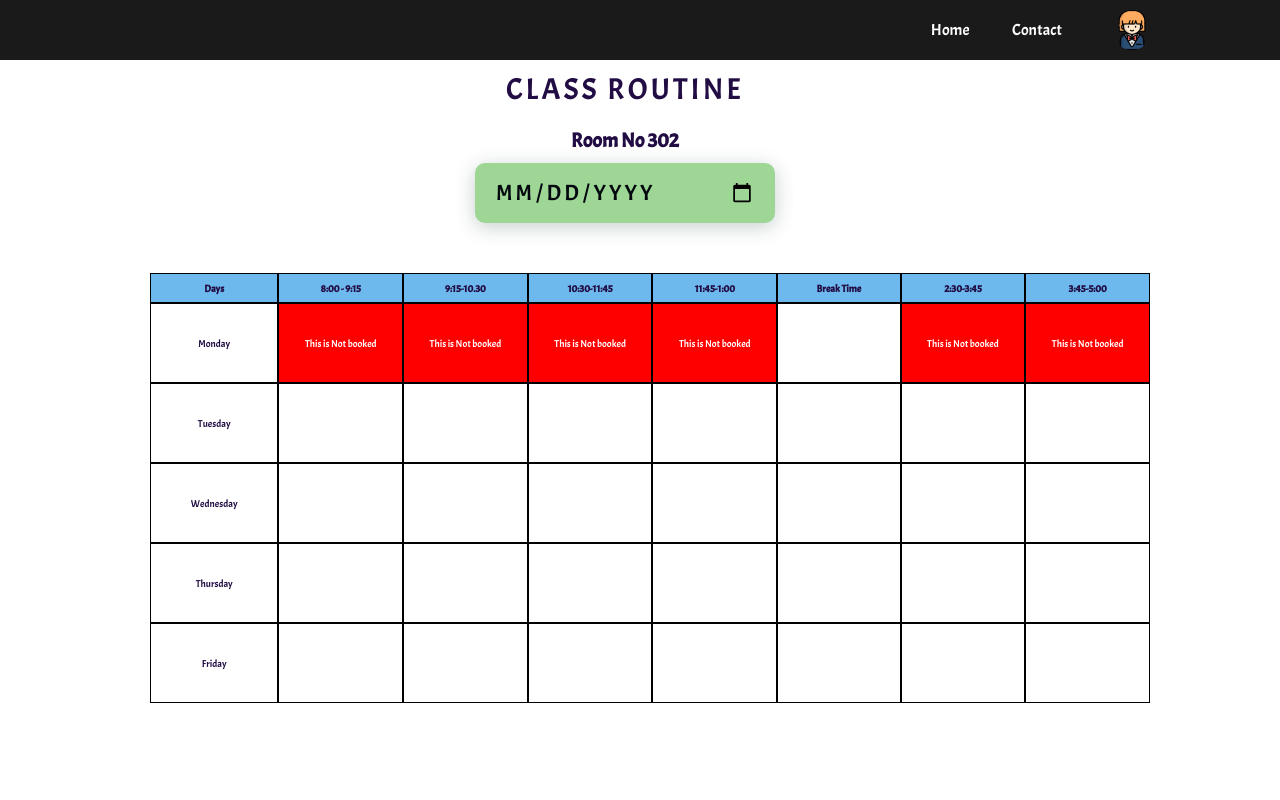
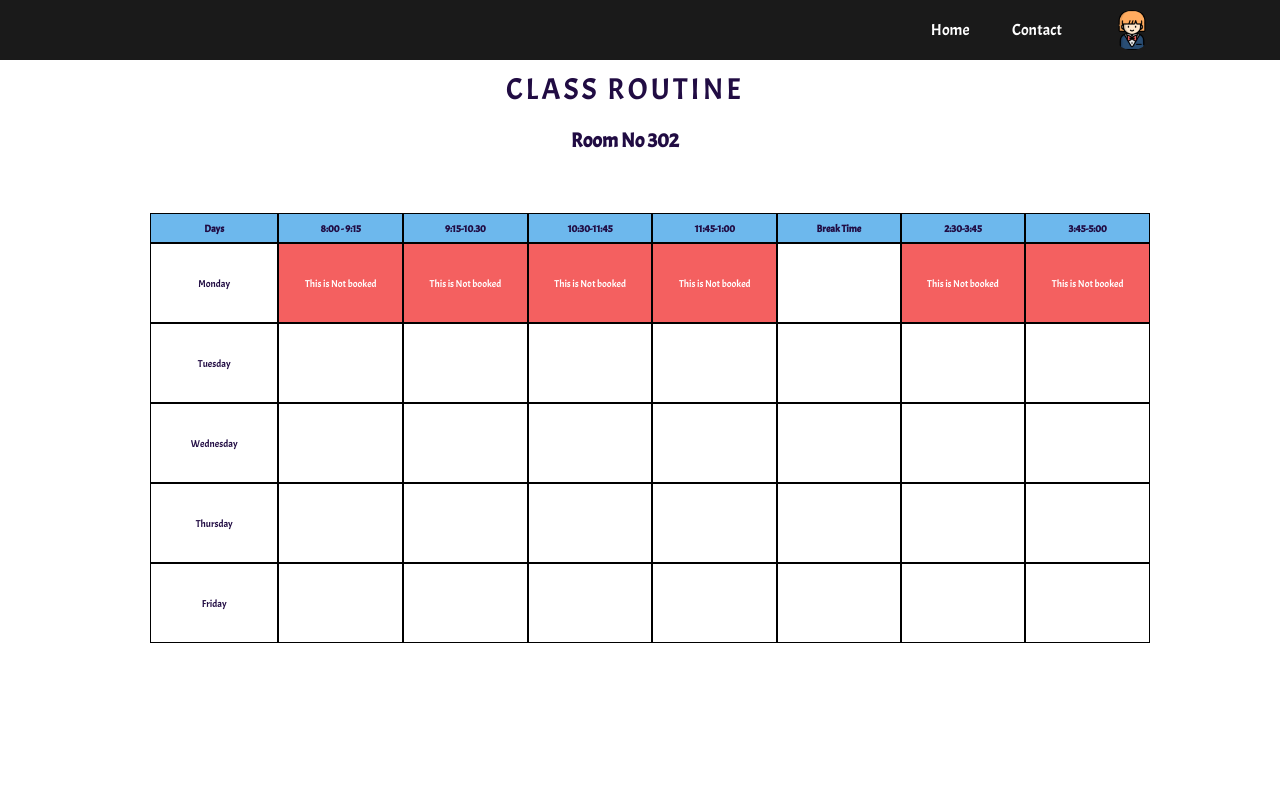
Before and after one commit to lomatul/ClassBookingSystem, a PHP site: page /routine.php in a window 1280 px wide. Run offline with PHP 8.4, Linux system fonts and the light colour scheme; data that the repository does not hold is empty.

Commit message:
color change

```diff
--- a/assets/css/routine.css
+++ b/assets/css/routine.css
@@ -165,12 +165,12 @@ td{
     text-align: center;
 }
 .booked {
-    background-color: green; /* Set the desired background color for booked cells */
+    background-color: rgb(94, 224, 94); /* Set the desired background color for booked cells */
     color: white; /* Set the desired text color for booked cells */
   }
 
   .not-booked {
-    background-color: red; /* Set the desired background color for not booked cells */
+    background-color: rgb(244, 96, 96); /* Set the desired background color for not booked cells */
     color: white; /* Set the desired text color for not booked cells */
   }
 
--- a/routine.php
+++ b/routine.php
@@ -98,9 +98,7 @@
           </h1>
             <h3>Room No 302</h3>
 
-  <div class="container">
-    <input type="date">
-  </div>
+
            </ul>
 
            <table>
```
